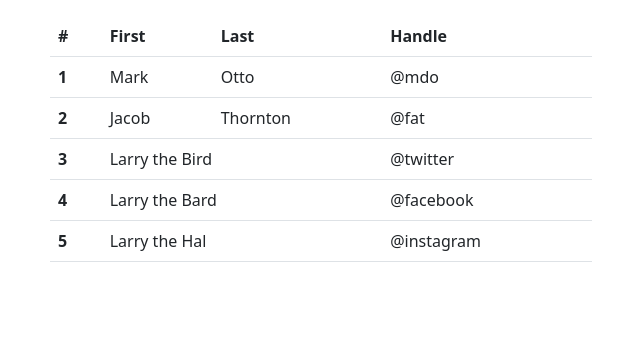
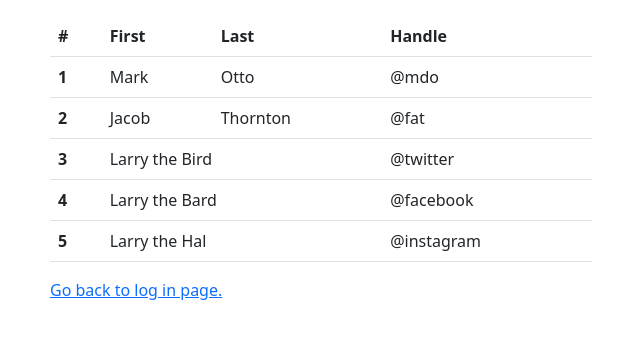
Before and after one commit to calbejeram/clinic-care-system, a plain HTML site: page patient.html in a window 1280 px wide. Shown: the whole page, without its empty margins (36-676 px from the left). Drawn offline with nearby package versions, Linux system fonts and the light colour scheme.

Commit message:
added home link

```diff
--- a/patient.html
+++ b/patient.html
@@ -50,6 +50,7 @@
                     </tbody>
                   </table>
             </div>
+            <a href="index.html">Go back to log in page.</a>
         </div>
     </div>
 
```
